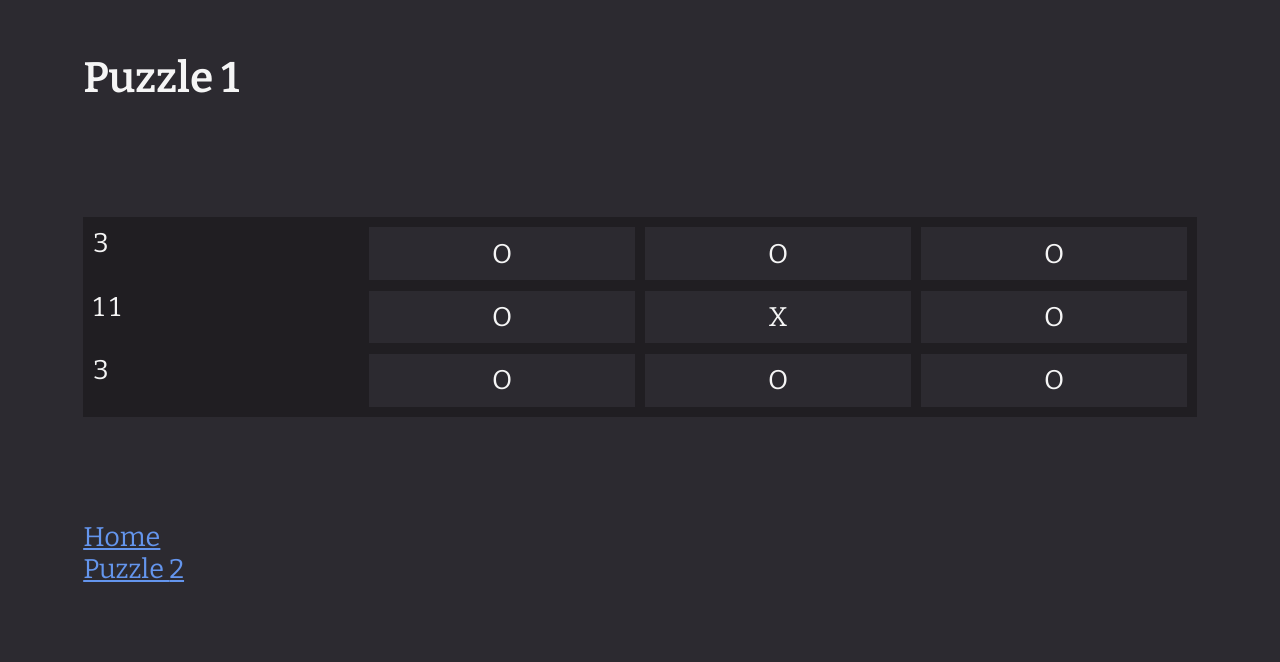
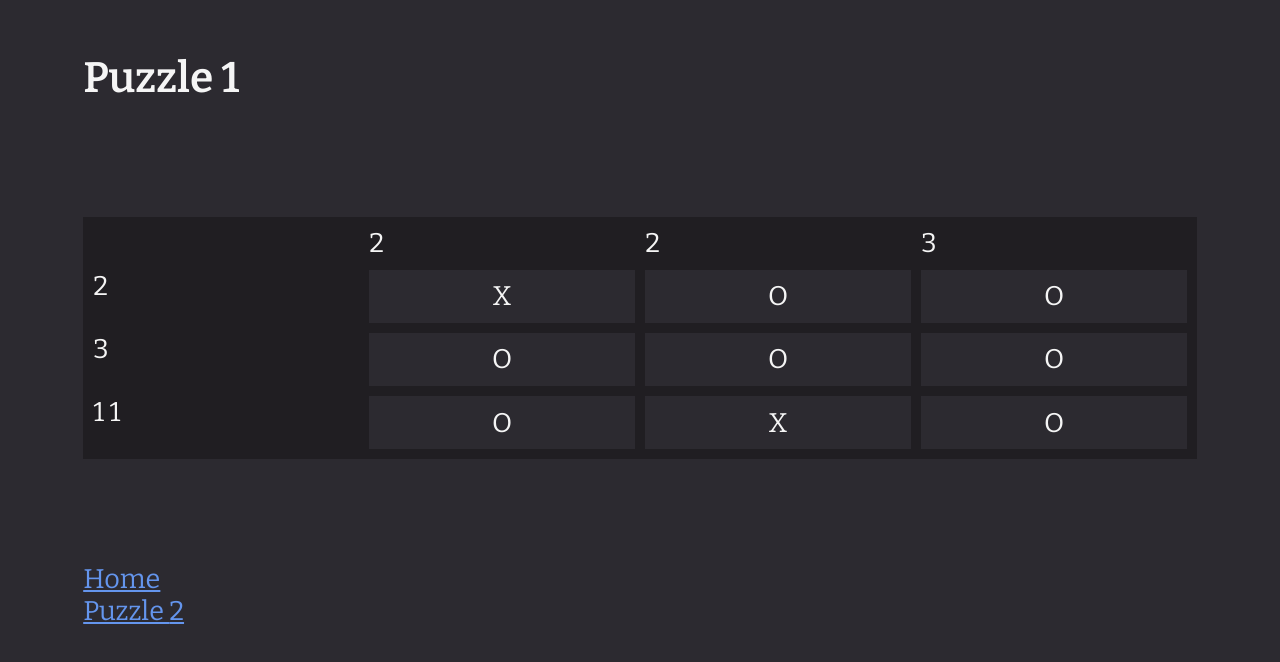
Before and after one commit to DanForder/nonogram, a React (Create React App) app: page /nonogram/puzzles/1 in a window 1280 px wide. Shown: the top 662 px of the page. Built offline with nearby package versions, Linux system fonts and the light colour scheme.

Commit message:
adding column clues

```diff
--- a/src/components/Puzzle/Puzzle.tsx
+++ b/src/components/Puzzle/Puzzle.tsx
@@ -1,5 +1,4 @@
-import { useMemo } from "react";
-import puzzle from "../../types/puzzle";
+import puzzle, { puzzleNode } from "../../types/puzzle";
 import "./Puzzle.scss";
 
 type PuzzleType = {
@@ -7,49 +6,74 @@ type PuzzleType = {
 };
 
 const Puzzle: React.FC<PuzzleType> = ({ puzzle }) => {
-  //   console.log(puzzle);
+  const getColumnClueJsx = (
+    puzzleNodes: puzzleNode[],
+    rowSize: number
+  ): JSX.Element[] => {
+    const toReturn = [<span key="empty-chart-span"></span>];
+
+    for (let i = 0; i < rowSize; i++) {
+      let columnClues = [];
+
+      for (let j = i; j < puzzleNodes.length; j += rowSize) {
+        columnClues.push(puzzleNodes[j]);
+      }
+
+      const clueText = getClueText(columnClues);
+      const clueJsx = <span key={`clue-column-${i}`}>{clueText}</span>;
+      toReturn.push(clueJsx);
+    }
+
+    return toReturn;
+  };
 
   const getRowClueJsx = (index: number, rowSize: number): JSX.Element => {
     const rowClues = puzzle.puzzleNodes.slice(index, index + rowSize);
+    const clueText = getClueText(rowClues);
+
+    return <span key={`clue-${index}`}>{clueText}</span>;
+  };
+
+  const getClueText = (clues: puzzleNode[]): string => {
     let clueText = "";
     let currentValue = 0;
-    for (let i = 0; i < rowClues.length; i++) {
-      const element = rowClues[i];
-      //   console.log({ element });
+
+    for (let i = 0; i < clues.length; i++) {
+      const element = clues[i];
 
       if (element.isCorrect) {
-        // console.log("adding to value");
         currentValue++;
       } else {
         if (currentValue > 0) {
           clueText += currentValue + " ";
-          //   console.log("adding current value to text");
           currentValue = 0;
         }
       }
 
-      if (i === rowClues.length - 1 && currentValue > 0) {
+      if (i === clues.length - 1 && currentValue > 0) {
         clueText += currentValue;
       }
     }
 
-    console.log(clueText);
-
-    return <span key={`clue-${index}`}>{clueText}</span>;
+    return clueText;
   };
 
   const getPuzzleJsx = () => {
     const { puzzleNodes, size } = puzzle;
-    let result: JSX.Element[] = [];
+
+    // initialise result array with the column clues
+    let result: JSX.Element[] = [...getColumnClueJsx(puzzleNodes, size)];
 
     for (let i = 0; i < puzzleNodes.length; i++) {
       const node = puzzleNodes[i];
 
+      // if we're at the beginning of a row, add a row clue
       if (i % size === 0) {
         const rowClueJsx = getRowClueJsx(i, size);
         result.push(rowClueJsx);
       }
 
+      // add the puzzle node
       result.push(
         <span className="puzzle__node" key={i}>
           {node.isCorrect ? "O" : "X"}
@@ -60,21 +84,21 @@ const Puzzle: React.FC<PuzzleType> = ({ puzzle }) => {
     return result;
   };
 
-  const gridTemplateColumns = useMemo(() => {
+  const getGridTemplateColumns = () => {
     let templateColumns: string = "1fr";
     for (let index = 0; index < puzzle.size; index++) {
       templateColumns += " 1fr";
     }
     return templateColumns;
-  }, [puzzle.size]);
+  };
 
-  const barry = getPuzzleJsx();
-  //   console.log(barry);
+  const gridTemplateColumns = getGridTemplateColumns();
+  const puzzleJsx = getPuzzleJsx();
 
   return (
     <div className="puzzle">
       <div className="puzzle__grid" style={{ gridTemplateColumns }}>
-        {barry}
+        {puzzleJsx}
       </div>
     </div>
   );
--- a/src/data/puzzles.ts
+++ b/src/data/puzzles.ts
@@ -4,15 +4,15 @@ export const puzzles: puzzle[] = [
   {
     size: 3,
     puzzleNodes: [
+      { isCorrect: false },
+      { isCorrect: true },
+      { isCorrect: true },
       { isCorrect: true },
       { isCorrect: true },
       { isCorrect: true },
       { isCorrect: true },
       { isCorrect: false },
       { isCorrect: true },
-      { isCorrect: true },
-      { isCorrect: true },
-      { isCorrect: true },
     ],
   },
 ];
--- a/src/types/puzzle.ts
+++ b/src/types/puzzle.ts
@@ -5,7 +5,7 @@ type puzzle = {
   puzzleNodes: puzzleNode[];
 };
 
-type puzzleNode = {
+export type puzzleNode = {
   isCorrect: boolean;
   isSelected?: boolean;
   color?: string;
```
